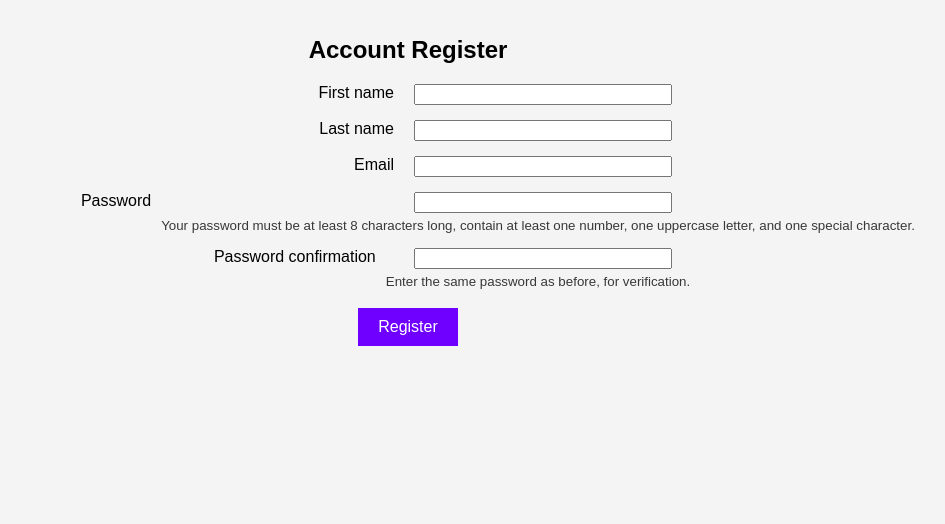
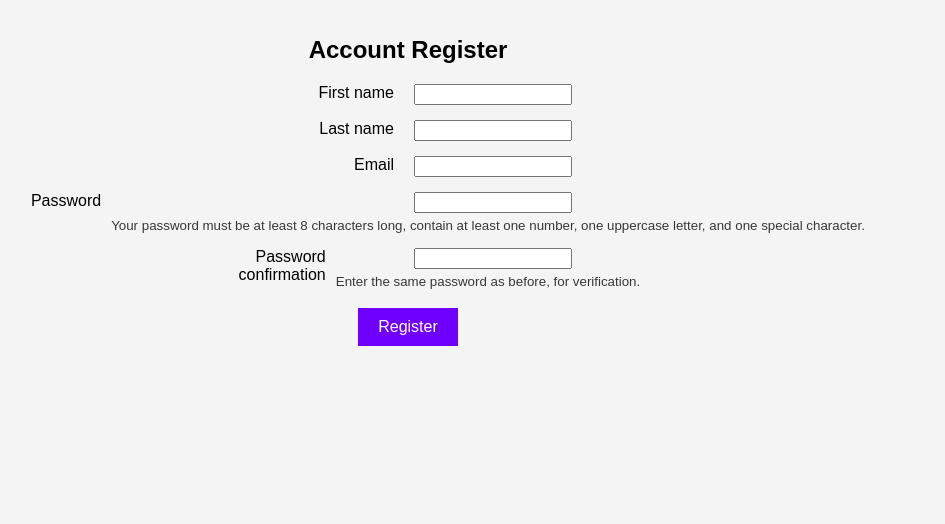
Before and after one commit to DynamiteKitty16/L5-SEAA, a Django app: page /register/ in a window 1280 px wide. Shown: the part 112-636 px from the top of the page, without its empty margins (232-1177 px from the left). Run offline with Django 4.2, Linux system fonts and the light colour scheme.

Commit message:
adjusted px width for password on register to 150px

```diff
--- a/static/CSS/styles.css
+++ b/static/CSS/styles.css
@@ -111,7 +111,7 @@ button:hover,
 
 /* Setting ID for register page too to adjust layout of help text, labels and inputs */
 #register-form-container .form-group label {
-    width: 250px;
+    width: 150px;
     text-align: right;
     margin-right: 10px;
     display: inline-block;
@@ -124,7 +124,7 @@ button:hover,
 }
 
 #register-form-container .form-group .input-container input {
-    width: 250px;
+    width: 150px;
 }
 
 #register-form-container .form-group .input-container .help-text {
--- a/tracker/templates/tracker/register.html
+++ b/tracker/templates/tracker/register.html
@@ -24,4 +24,4 @@
 </div>
 {% endblock %}
 
-<!-- adjusted px width for password on register to 250px -->
+<!-- adjusted px width for password on register to 150px -->
```
